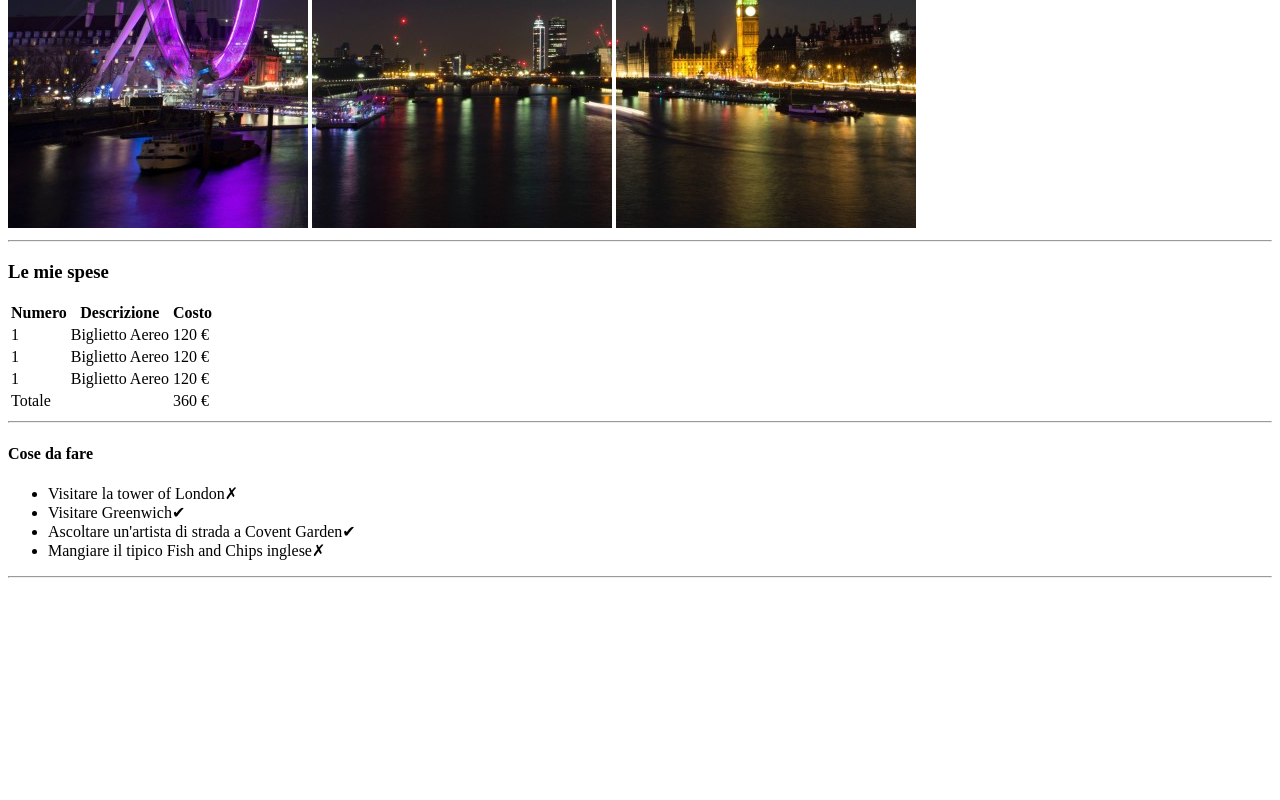
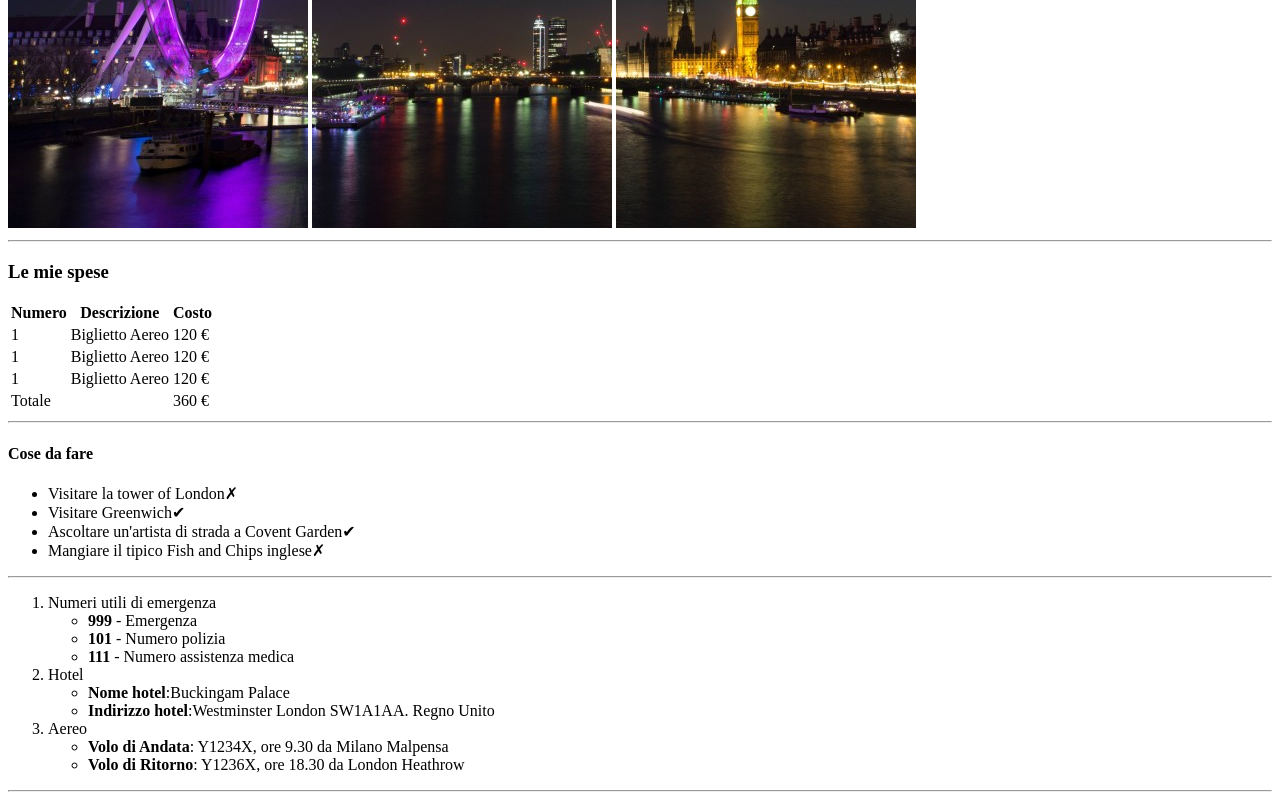
Before and after one commit to Alfredodaniello/html-london-trip, a plain HTML site: page index.html in a window 1280 px wide. Shown: the part 452-1252 px from the top of the page. Before the commit the page ends 1038 px from the top, so only its background shows below. Drawn offline with Linux system fonts and the light colour scheme; files whose address does not match are found by name.

Commit message:
feat: add info section

```diff
--- a/index.html
+++ b/index.html
@@ -77,6 +77,31 @@
             <hr>
         </section>
         <!--/sezione delle attività-->
+
+        <!--sezione delle info-->
+        <section>
+            <ol>
+                <li>Numeri utili di emergenza</li>
+                    <ul>
+                        <li><strong>999</strong> - Emergenza</li>
+                        <li><strong>101</strong> - Numero polizia</li>
+                        <li><strong>111</strong> - Numero assistenza medica</li>
+                    </ul>
+                <li>Hotel</li>
+                    <ul>
+                        <li><strong>Nome hotel</strong>:Buckingam Palace</li>
+                        <li><strong>Indirizzo hotel</strong>:Westminster London SW1A1AA. Regno Unito</li>
+                    </ul>
+                <li>Aereo</li>
+                    <ul>
+                        <li><strong>Volo di Andata</strong>: Y1234X, ore 9.30 da Milano Malpensa</li>
+                        <li><strong>Volo di Ritorno</strong>: Y1236X, ore 18.30 da London Heathrow</li>
+                    </ul>
+            </ol>
+            <hr>
+        </section>
+        <!--/sezione delle info-->
+
     </main>
 </body>
 </html>
```
